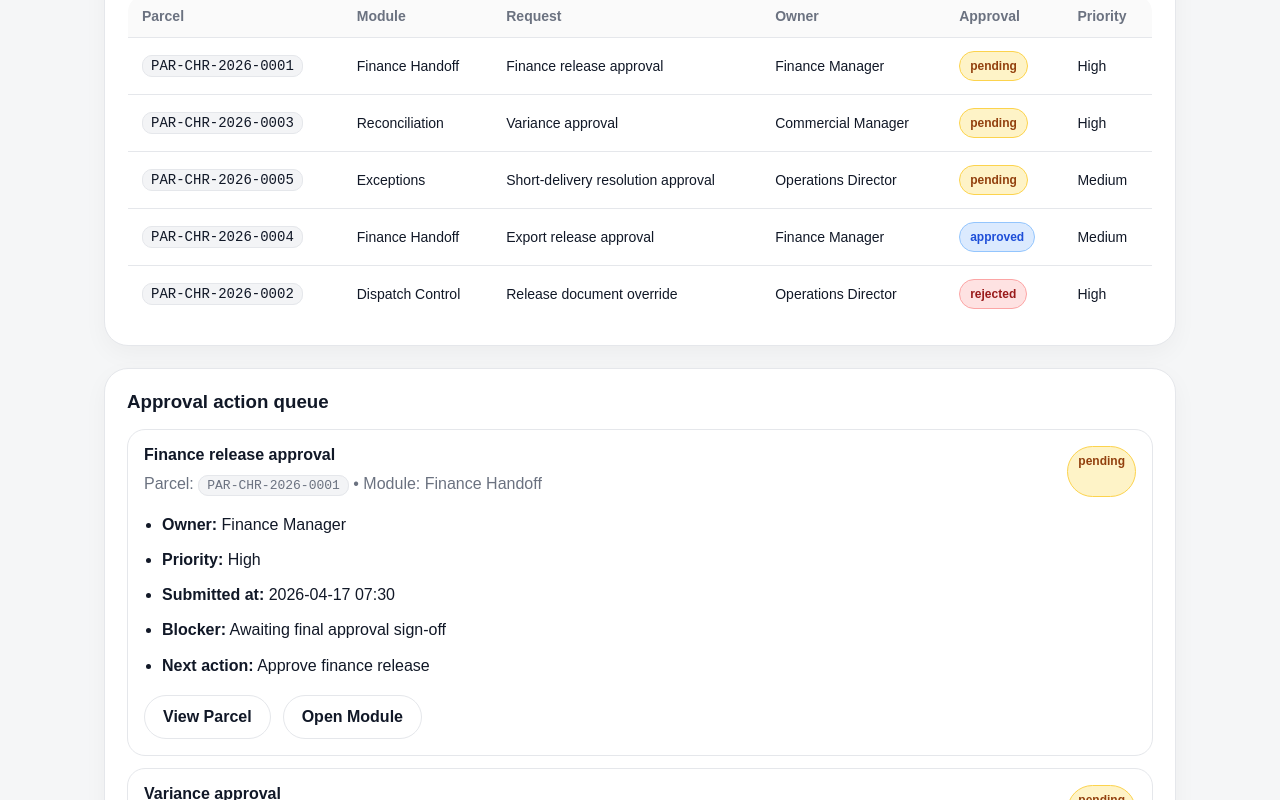
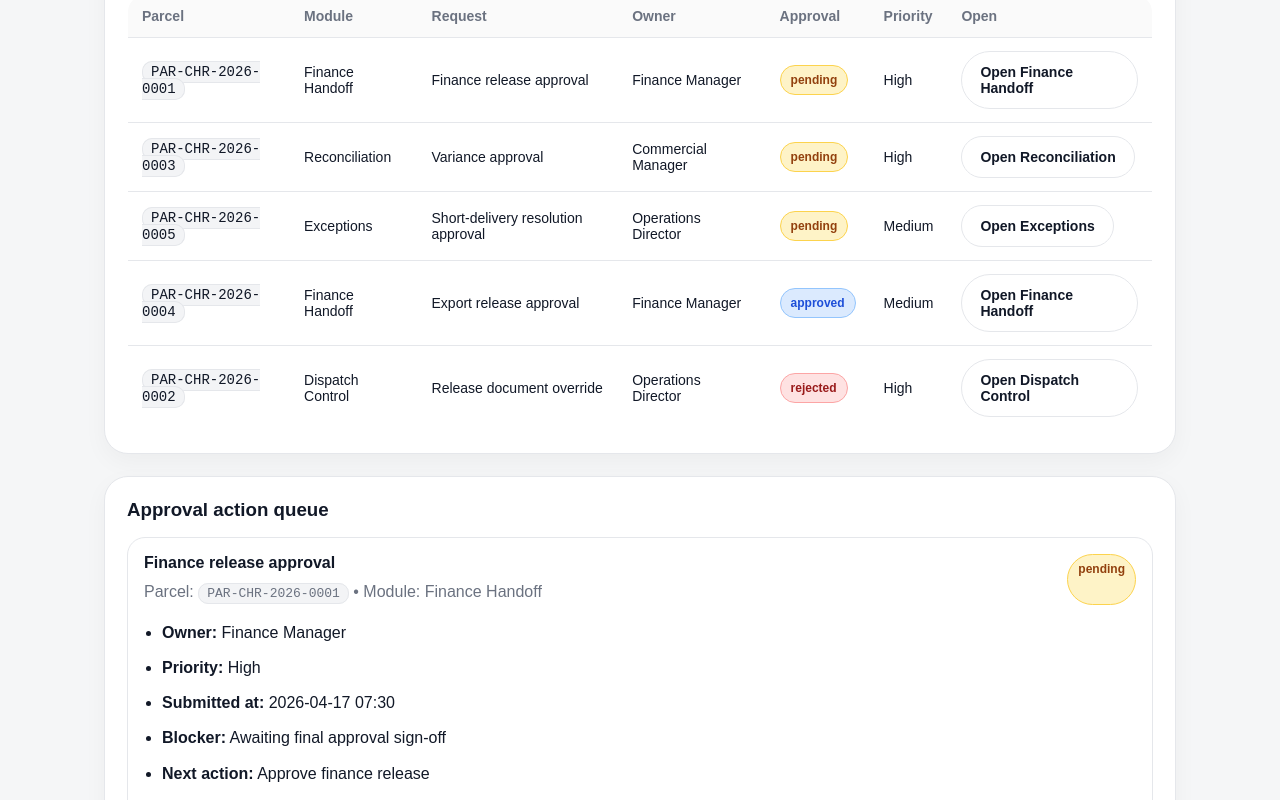
Before and after one commit to shobanesiyanda/sar-resourceos-golden-path-proof, a Next.js app: page /approval-queue in a window 1280 px wide. Shown: the part 540-1340 px from the top of the page. Built offline with nearby package versions, Linux system fonts and the light colour scheme.

Commit message:
Add deep links to approval queue

```diff
--- a/app/approval-queue/page.tsx
+++ b/app/approval-queue/page.tsx
@@ -1,5 +1,19 @@
 import Header from "../../components/Header";
 import { getApprovalQueueData } from "../../lib/approvalQueue";
+
+type ApprovalItem = {
+  id: string;
+  parcelId: string;
+  module: string;
+  requestType: string;
+  owner: string;
+  approvalState: string;
+  priority: string;
+  submittedAt: string;
+  blocker: string;
+  nextAction: string;
+  linkedRoute: string;
+};
 
 export default function ApprovalQueuePage({
   searchParams,
@@ -30,6 +44,38 @@ export default function ApprovalQueuePage({
     if (value === "pending") return "badge badge-pending";
     if (value === "approved") return "badge badge-approval";
     return "badge";
+  }
+
+  function moduleHref(item: ApprovalItem) {
+    if (item.linkedRoute === "/finance-handoff") {
+      return item.approvalState === "approved"
+        ? "/finance-handoff?filter=Ready%20for%20finance"
+        : "/finance-handoff?filter=Pending%20approval";
+    }
+
+    if (item.linkedRoute === "/reconciliation") {
+      return "/reconciliation?filter=Pending%20review";
+    }
+
+    if (item.linkedRoute === "/exceptions") {
+      return "/exceptions?filter=Pending%20review";
+    }
+
+    if (item.linkedRoute === "/dispatch-control") {
+      return item.approvalState === "rejected"
+        ? "/dispatch-control?filter=Held"
+        : "/dispatch-control";
+    }
+
+    return item.linkedRoute;
+  }
+
+  function moduleLabel(item: ApprovalItem) {
+    if (item.linkedRoute === "/finance-handoff") return "Open Finance Handoff";
+    if (item.linkedRoute === "/reconciliation") return "Open Reconciliation";
+    if (item.linkedRoute === "/exceptions") return "Open Exceptions";
+    if (item.linkedRoute === "/dispatch-control") return "Open Dispatch Control";
+    return "Open Module";
   }
 
   const visibleTotal = filteredItems.length;
@@ -122,6 +168,7 @@ export default function ApprovalQueuePage({
                         <th>Owner</th>
                         <th>Approval</th>
                         <th>Priority</th>
+                        <th>Open</th>
                       </tr>
                     </thead>
                     <tbody>
@@ -137,6 +184,11 @@ export default function ApprovalQueuePage({
                             <span className={badgeClass(item.approvalState)}>{item.approvalState}</span>
                           </td>
                           <td>{item.priority}</td>
+                          <td>
+                            <a className="btn" href={moduleHref(item)}>
+                              {moduleLabel(item)}
+                            </a>
+                          </td>
                         </tr>
                       ))}
                     </tbody>
@@ -162,6 +214,11 @@ export default function ApprovalQueuePage({
                       </div>
                       <div className="row">
                         <strong>Priority:</strong> {item.priority}
+                      </div>
+                      <div style={{ display: "flex", gap: 12, flexWrap: "wrap", marginTop: 14 }}>
+                        <a className="btn" href={moduleHref(item)}>
+                          {moduleLabel(item)}
+                        </a>
                       </div>
                     </div>
                   ))}
@@ -211,8 +268,8 @@ export default function ApprovalQueuePage({
                       <a className="btn" href={`/golden-path?parcelId=${encodeURIComponent(item.parcelId)}`}>
                         View Parcel
                       </a>
-                      <a className="btn" href={item.linkedRoute}>
-                        Open Module
+                      <a className="btn" href={moduleHref(item)}>
+                        {moduleLabel(item)}
                       </a>
                     </div>
                   </div>
```
